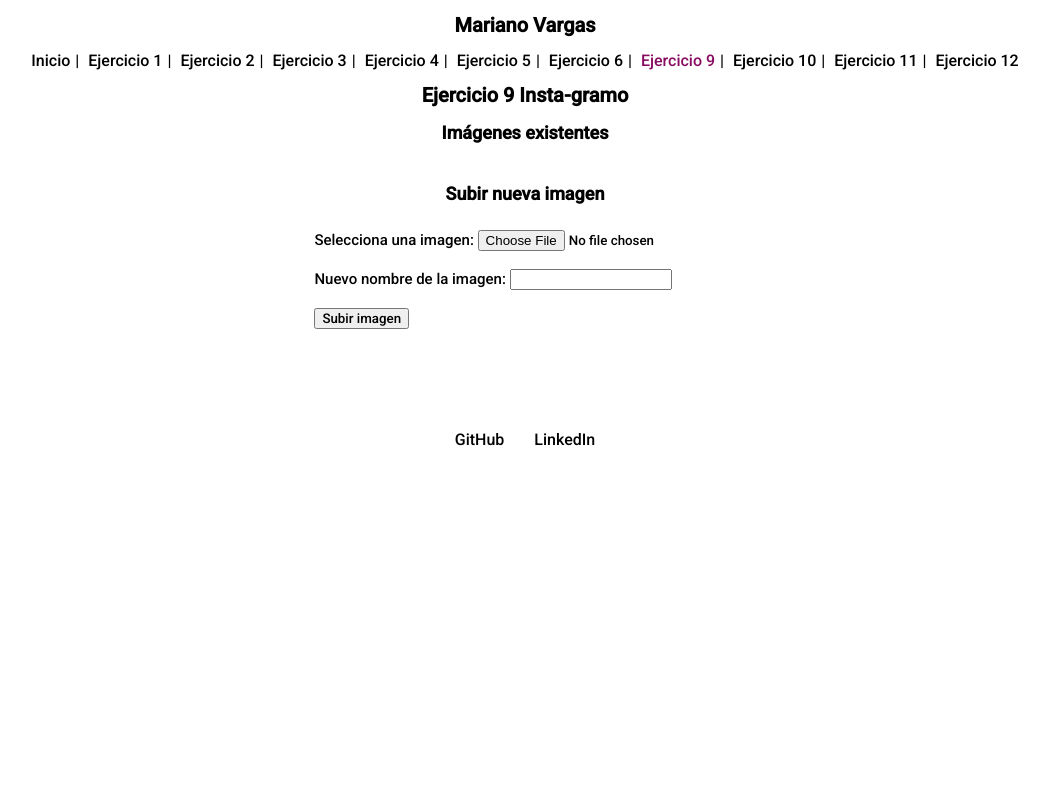
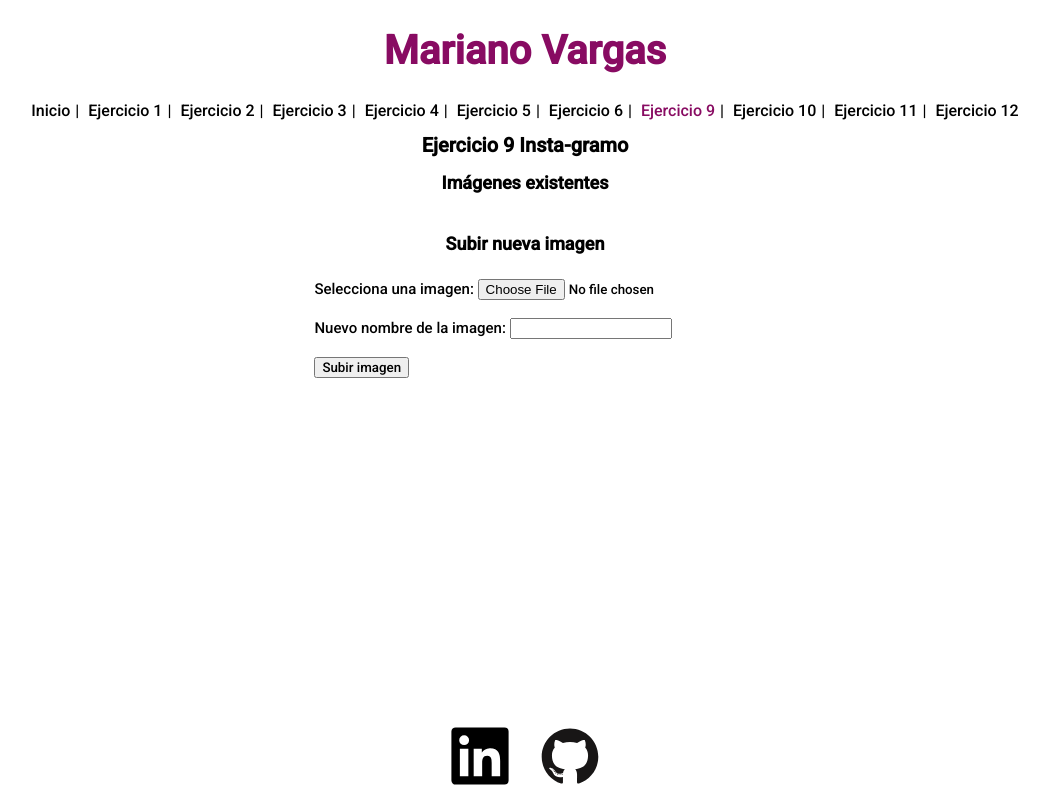
Before and after one commit to Rayvony/PW2-MarianoVargas, a PHP site: page /ejercicio9.php in a window 1280 px wide. Shown: the whole page, without its empty margins (115-1164 px from the left). Run offline with PHP 8.4, Linux system fonts and the light colour scheme; data that the repository does not hold is empty.

Commit message:
fix(assets) reformulado el tema de carpetas

```diff
--- a/ejercicio10.php
+++ b/ejercicio10.php
@@ -8,7 +8,7 @@
     <h2>Imágenes disponibles:</h2>
     <ul class="ej10_ul">
         <?php
-        $dir = "images/";
+        $dir = "assets/images/";
 $files = scandir($dir);
 foreach ($files as $file) {
     if ($file !== '.' && $file !== '..') {
--- a/ejercicio10_viewImage.php
+++ b/ejercicio10_viewImage.php
@@ -7,7 +7,7 @@
     <?php
         if (isset($_GET['image'])) {
             $image_name = $_GET['image'];
-            $image_path = "images/" . $image_name;
+            $image_path = "assets/images/" . $image_name;
             if (file_exists($image_path)) {
                 echo '<div class="container_instaimg">';
                 echo '<p class="image_name">' . $image_name . '</p>';
--- a/ejercicio11_rollDice.php
+++ b/ejercicio11_rollDice.php
@@ -16,7 +16,7 @@
             $random_value = rand(1, 6);
             $total_score += $random_value;
             echo '<div class="ej11_bg">';
-            echo '<img class="ej11_dice-image" src="dice/die-' . $random_value . '.png" alt="Dado ' . $random_value . '">';
+            echo '<img class="ej11_dice-image" src="assets/dice/die-' . $random_value . '.png" alt="Dado ' . $random_value . '">';
             echo '</div>';
         }
         echo '</div>';
--- a/ejercicio9.php
+++ b/ejercicio9.php
@@ -1,5 +1,6 @@
 <?php include('header.php'); ?>
 <!DOCTYPE html>
+
 <body>
     <h1>Ejercicio 9 Insta-gramo</h1>
 
@@ -7,7 +8,7 @@
     <h2>Imágenes existentes</h2>
     <div class="image-container">
         <?php
-        $dir = "images/";
+        $dir = "assets/images/";
 $files = scandir($dir);
 foreach ($files as $file) {
     if ($file !== '.' && $file !== '..') {
@@ -33,7 +34,7 @@ foreach ($files as $file) {
         </form>
     </div>
 
-<?php
+    <?php
     // Procesamiento del formulario de carga de imágenes
     if (isset($_POST['submit'])) {
         $new_name = $_POST['new_name']; // Obtener el nuevo nombre de la imagen
@@ -56,6 +57,7 @@ foreach ($files as $file) {
 ?>
 
 </body>
+
 </html>
 
 
--- a/footer.php
+++ b/footer.php
@@ -1,6 +1,8 @@
-    <footer>
-        <a href="https://github.com/Rayvony/" target="_blank">GitHub</a>
-        <a href="https://www.linkedin.com/in/marianoluisvargas/" target="_blank">LinkedIn</a>
-    </footer>
-</body>
-</html>
+<footer>
+    <a href="https://www.linkedin.com/in/marianoluisvargas/" target="_blank">
+        <img class="footer-img" src="assets/linkedin-plain.svg" alt="LinkedIn">
+    </a>
+    <a href="https://github.com/Rayvony/" target="_blank">
+        <img class="footer-img" src="assets/github-original.svg" alt="GitHub">
+    </a>
+</footer>
--- a/header.php
+++ b/header.php
@@ -11,7 +11,7 @@
 </head>
 
 <body>
-    <h1>Mariano Vargas</h1>
+    <h1 class="titulo">Mariano Vargas</h1>
     <nav>
         <ul>
             <li><a <?php if(basename($_SERVER['PHP_SELF']) == 'index.php') {
--- a/styles.css
+++ b/styles.css
@@ -9,6 +9,11 @@ h1 {
 h2 {
   text-align: center;
   font-size: 18px;
+}
+
+.titulo {
+  font-size: 40px;
+  color: #880b62;
 }
 
 a {
@@ -70,6 +75,22 @@ footer {
   display: flex;
   justify-content: center;
   gap: 30px;
+  position: absolute;
+  left: 0;
+  bottom: 0;
+  width: 100%;
+  padding: 10px 0;
+}
+
+.footer-img {
+  width: 60px;
+  height: auto;
+  cursor: pointer;
+  transition: 0.1s ease-in-out;
+}
+
+.footer-img:hover {
+  transform: scale(1.1);
 }
 
 .center {
```
Also changed, not shown: assets/dice/die-1.png (renamed from dice/die-1.png), assets/dice/die-2.png (renamed from dice/die-2.png), assets/dice/die-3.png (renamed from dice/die-3.png), assets/dice/die-4.png (renamed from dice/die-4.png), assets/dice/die-5.png (renamed from dice/die-5.png), assets/dice/die-6.png (renamed from dice/die-6.png), assets/github-original.svg (added), assets/linkedin-plain.svg (added), 8 other files.
